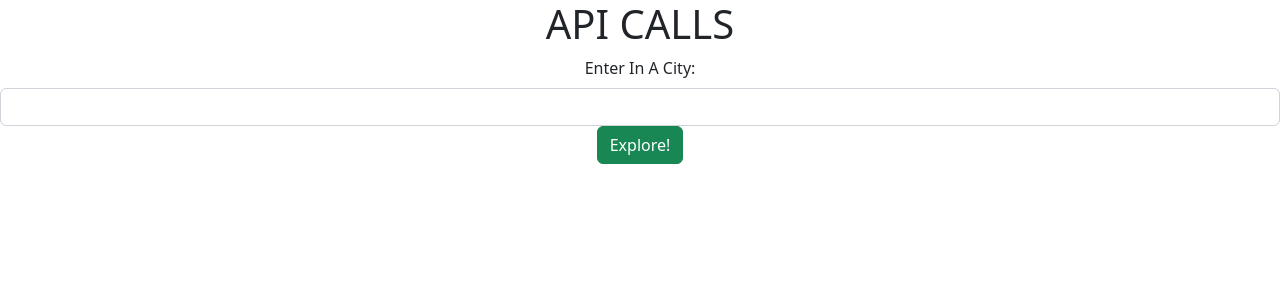
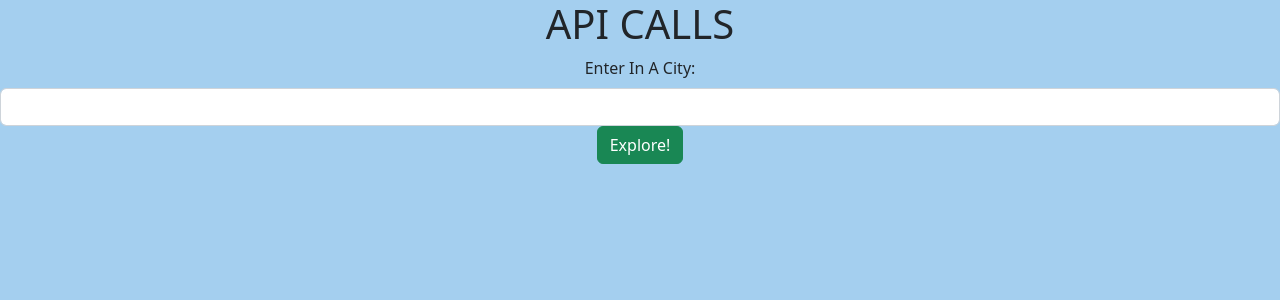
Before and after one commit to s-glass/city-explorer, a React (Create React App) app: page / in a window 1280 px wide. Shown: the top 300 px of the page. Built offline with nearby package versions, Linux system fonts and the light colour scheme.

Commit message:
css edits

```diff
--- a/src/App.css
+++ b/src/App.css
@@ -1,5 +1,5 @@
 body {
-  background-color: rgb(164, 207, 239);
+  background-color: rgb(164, 207, 239) !important;
 }
 
 h1{
@@ -12,7 +12,7 @@ form{
 
 p{
   text-align: center;
-  color: rgb(9, 22, 78)
+  color: rgb(9, 22, 78) !important;
 }
 
 image{
```
